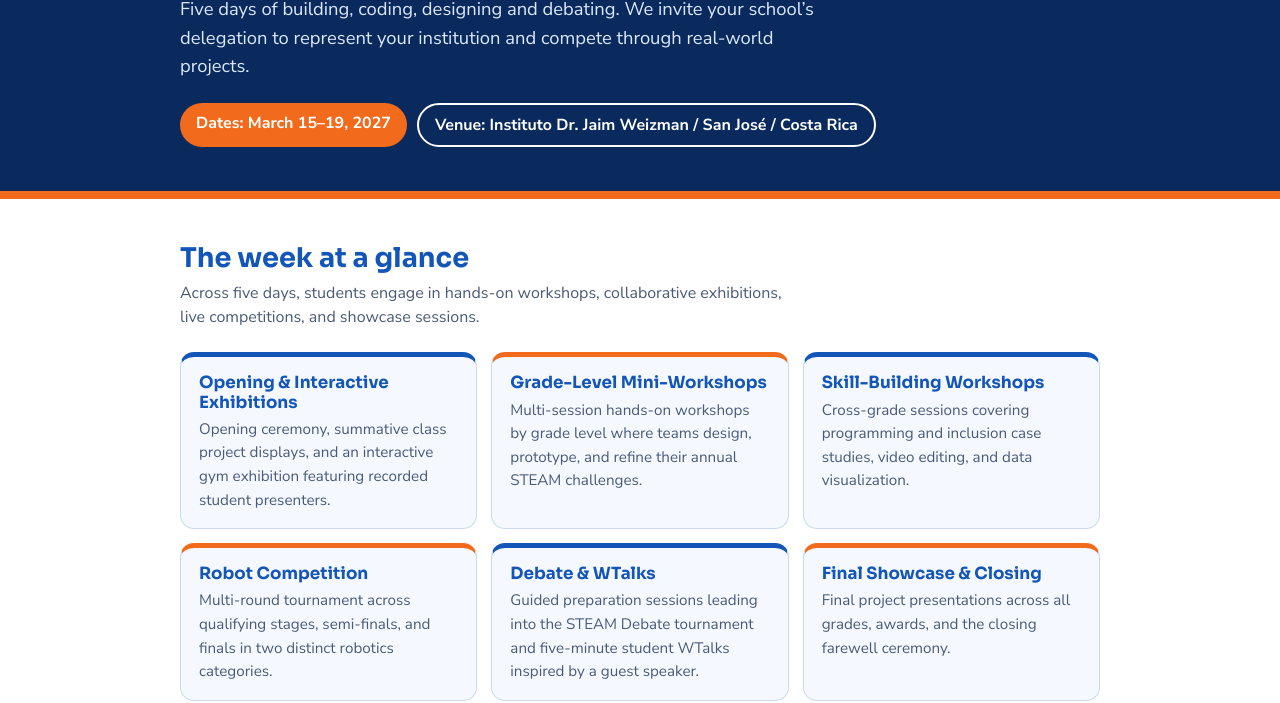
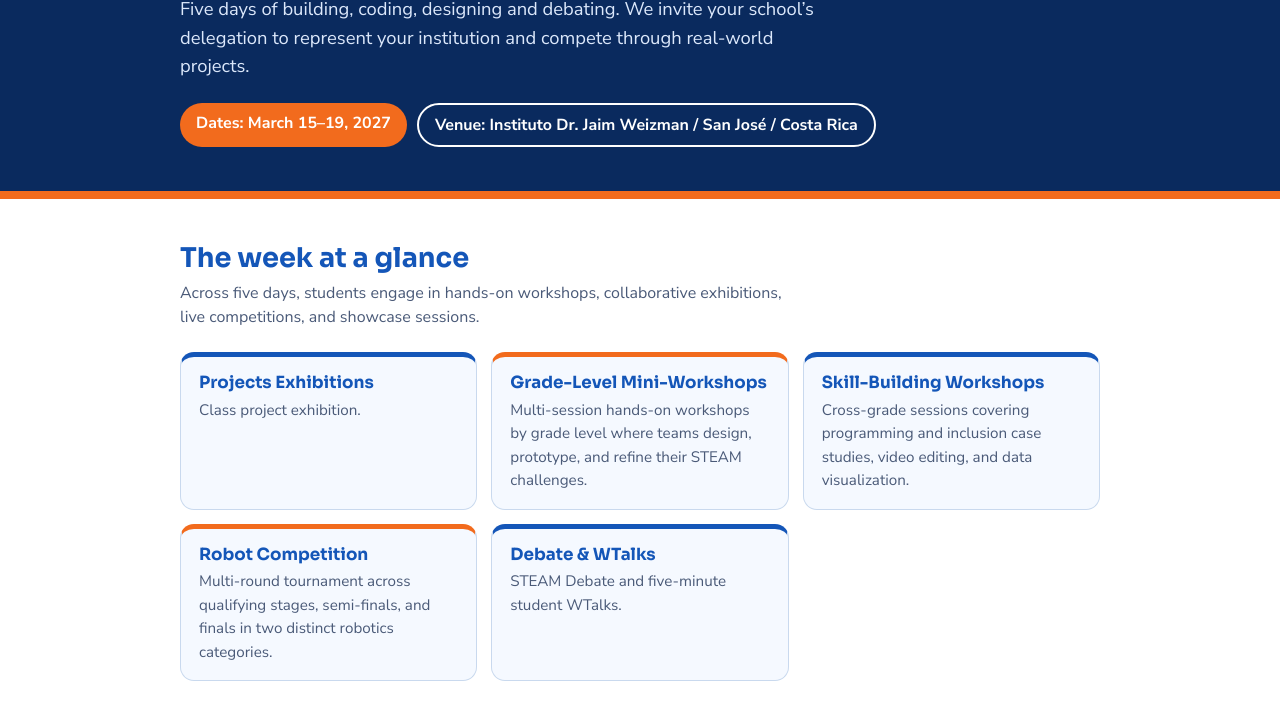
Before and after one commit to Weizman-Repositorio/steamweek, a plain HTML site: page index.html in a window 1280 px wide. Shown: the part 251-954 px from the top of the page. Drawn offline with Linux system fonts and the light colour scheme.

Commit message:
Update index.html

```diff
--- a/index.html
+++ b/index.html
@@ -81,13 +81,12 @@ footer{padding:28px 0 36px;text-align:center;color:var(--muted);font-size:.9rem}
   <h2>The week at a glance</h2>
   <p class="lead">Across five days, students engage in hands-on workshops, collaborative exhibitions, live competitions, and showcase sessions.</p>
   <div class="glance">
-   <div><h3>Opening &amp; Interactive Exhibitions</h3><p>Opening ceremony, summative class project displays, and an interactive gym exhibition featuring recorded student presenters.</p></div>
-   <div><h3>Grade-Level Mini-Workshops</h3><p>Multi-session hands-on workshops by grade level where teams design, prototype, and refine their annual STEAM challenges.</p></div>
+   <div><h3>Projects Exhibitions</h3><p>Class project exhibition.</p></div>
+   <div><h3>Grade-Level Mini-Workshops</h3><p>Multi-session hands-on workshops by grade level where teams design, prototype, and refine their STEAM challenges.</p></div>
    <div><h3>Skill-Building Workshops</h3><p>Cross-grade sessions covering programming and inclusion case studies, video editing, and data visualization.</p></div>
    <div><h3>Robot Competition</h3><p>Multi-round tournament across qualifying stages, semi-finals, and finals in two distinct robotics categories.</p></div>
-   <div><h3>Debate &amp; WTalks</h3><p>Guided preparation sessions leading into the STEAM Debate tournament and five-minute student WTalks inspired by a guest speaker.</p></div>
-   <div><h3>Final Showcase &amp; Closing</h3><p>Final project presentations across all grades, awards, and the closing farewell ceremony.</p></div>
-  </div>
+   <div><h3>Debate &amp; WTalks</h3><p> STEAM Debate and five-minute student WTalks.</p></div>
+     </div>
  </section>
 
  <section>
```
